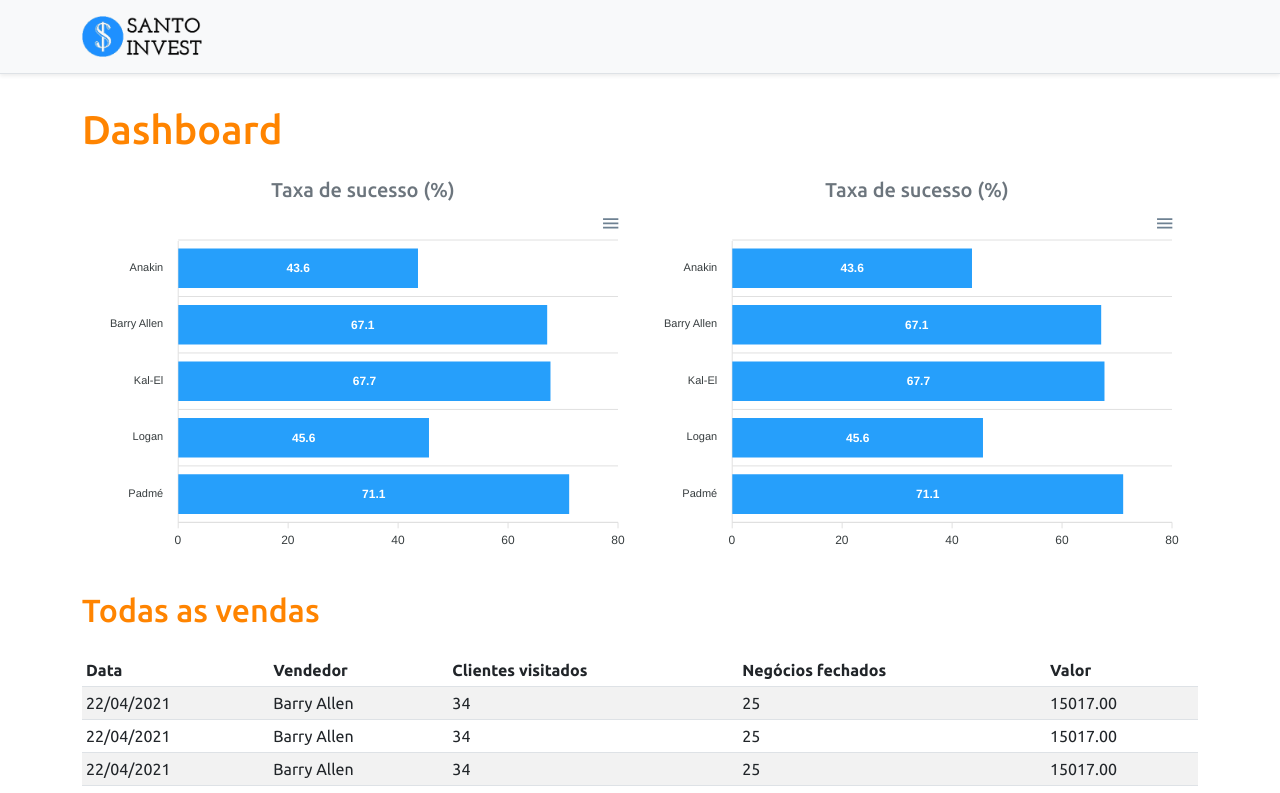
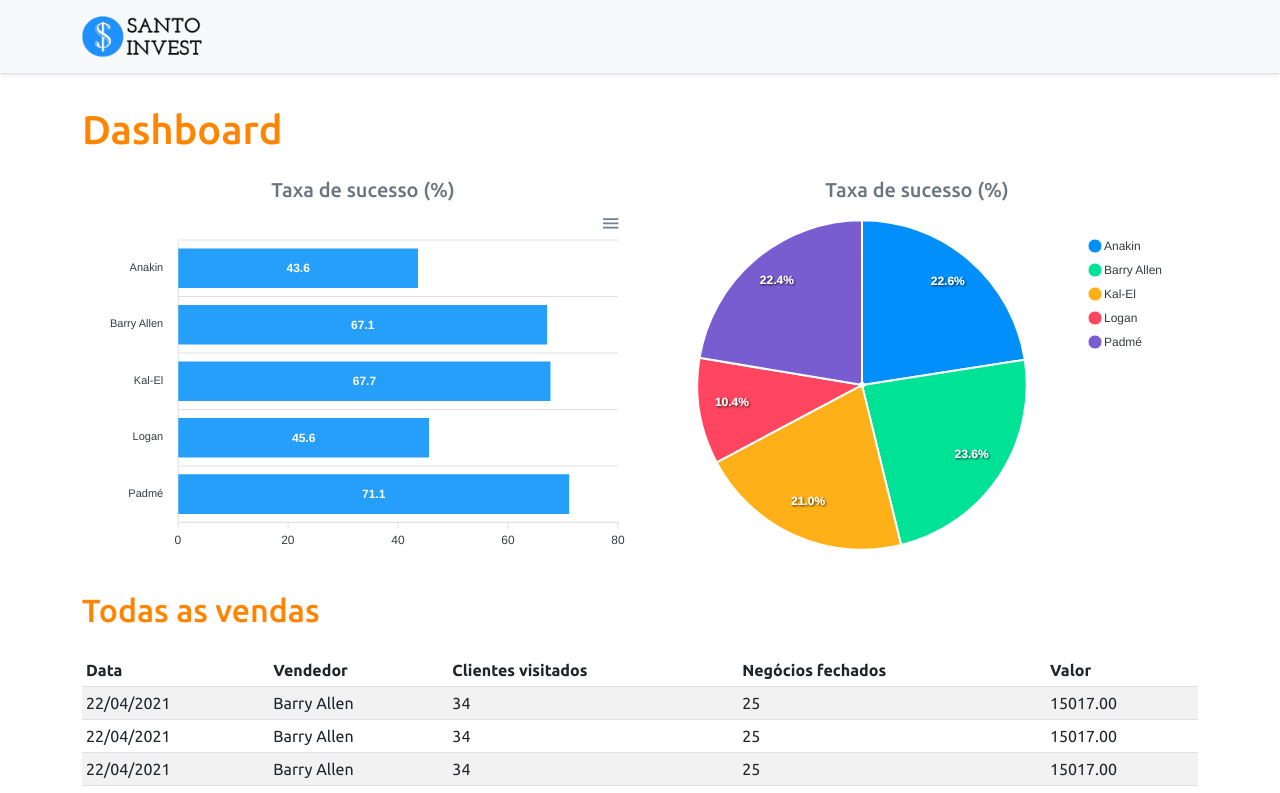
Before and after one commit to SantoSystemDev/web-santo-invest, a React (Vite) app: page / in a window 1280 px wide. Shown: the top 793 px of the page. Built offline with nearby package versions, Linux system fonts and the light colour scheme.

Commit message:
feat: Add static PieChart

```diff
--- a/src/App.tsx
+++ b/src/App.tsx
@@ -1,5 +1,6 @@
 import BarChart from "./components/BarChart";
 import DataTable from "./components/DataTable";
+import PieChart from "./components/PieChart";
 import Footer from "./components/Footer";
 import Navbar from "./components/Navbar";
 
@@ -17,7 +18,7 @@ function App() {
           </div>
           <div className="col-sm-6">
             <h5 className="text-center text-secondary">Taxa de sucesso (%)</h5>
-            <BarChart />
+            <PieChart />
           </div>
         </div>
 
--- /dev/null
+++ b/src/components/PieChart/index.tsx
@@ -0,0 +1,25 @@
+import ReactApexChart from "react-apexcharts";
+
+const PieChart = () => {
+  const mockData = {
+    series: [477138, 499928, 444867, 220426, 473088],
+    labels: ["Anakin", "Barry Allen", "Kal-El", "Logan", "Padmé"],
+  };
+
+  const options = {
+    legend: {
+      show: true,
+    },
+  };
+
+  return (
+    <ReactApexChart
+      options={{ ...options, labels: mockData.labels }}
+      series={mockData.series}
+      type="pie"
+      height={350}
+    />
+  );
+};
+
+export default PieChart;
```
